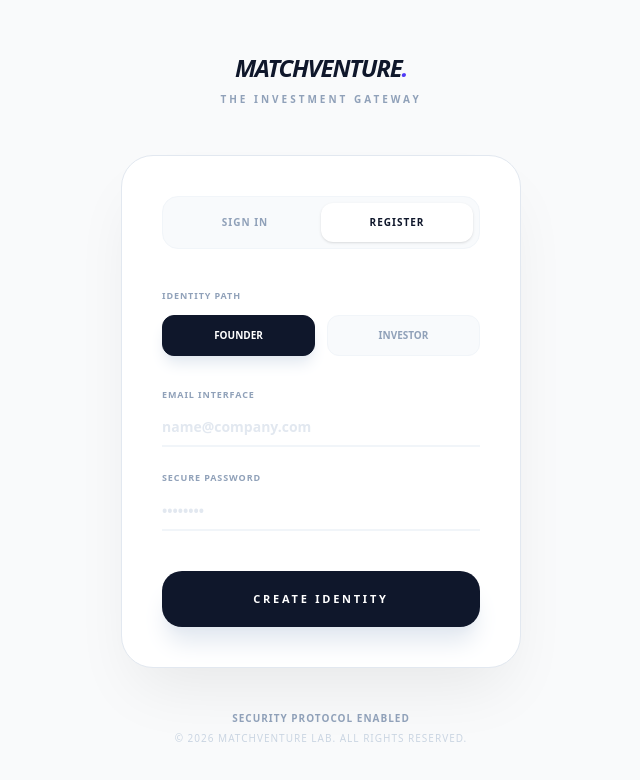
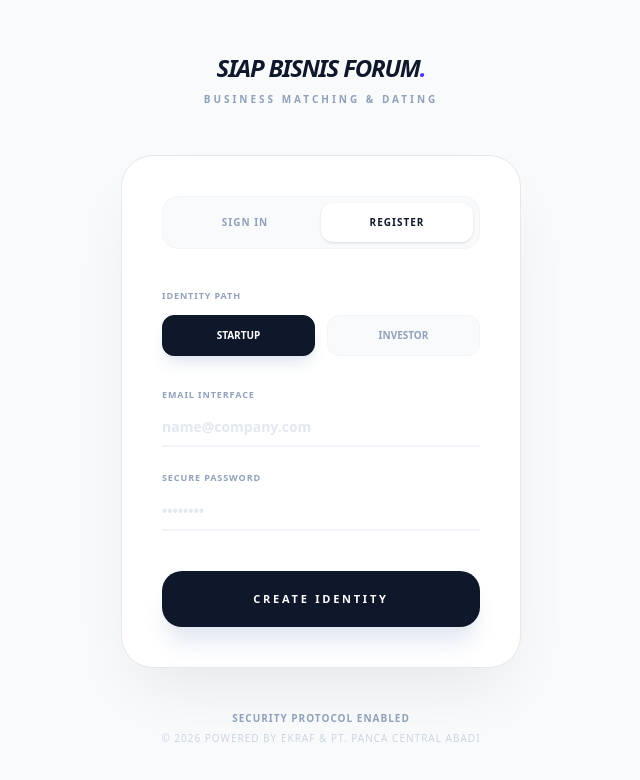
Before and after one commit to Firsaavln/matchmaking-app, a Next.js app: page / in a window 1280 px wide. Both pictures are taken after a click on the button "REGISTER". Shown: the top 780 px of the page, without its empty margins (319-959 px from the left). Built offline with nearby package versions, Linux system fonts and the light colour scheme; no server answers.

Commit message:
menambahkan revisi fitur match dan insight

```diff
--- a/src/app/dashboard/page.tsx
+++ b/src/app/dashboard/page.tsx
@@ -14,6 +14,7 @@ import MatchesTab from '@/components/dashboard/MatchesTab';
 import IdeaForm from '@/components/dashboard/IdeaForm';
 import DetailModal from '@/components/modals/DetailModal';
 import ScheduleModal from '@/components/modals/ScheduleModal';
+import Footer from '@/components/dashboard/Footer';
 
 export default function DashboardPage() {
   const router = useRouter();
@@ -131,10 +132,12 @@ export default function DashboardPage() {
   }
 
   return (
-    <div className="min-h-screen bg-[#FDFDFD]">
+    // Penambahan class flex dan flex-col di sini
+    <div className="min-h-screen bg-[#FDFDFD] flex flex-col">
       <Navbar email={uInfo.email} />
 
-      <main className="max-w-6xl mx-auto px-6 py-12">
+      {/* Penambahan class w-full dan flex-grow di sini */}
+      <main className="max-w-6xl mx-auto w-full px-6 py-12 flex-grow">
         <header className="flex justify-between items-end mb-12">
           <div>
             <h1 className="text-3xl font-black uppercase tracking-tighter text-slate-900 leading-none">Dashboard Control</h1>
@@ -206,6 +209,9 @@ export default function DashboardPage() {
         </div>
       </main>
 
+      {/* PANGGIL FOOTER DI SINI */}
+      <Footer />
+
       {/* ================= MODALS ================= */}
       {selectedIdea && !showScheduleModal && (
         <DetailModal idea={selectedIdea} onClose={() => setSelectedIdea(null)} />
--- a/src/app/page.tsx
+++ b/src/app/page.tsx
@@ -68,10 +68,12 @@ export default function AuthPage() {
         {/* LOGO SECTION */}
         <div className="text-center mb-12">
           <h1 className="text-2xl font-black tracking-tighter uppercase italic text-slate-900">
-            MatchVenture<span className="text-indigo-600">.</span>
+            SIAP BISNIS FORUM
+
+            <span className="text-indigo-600">.</span>
           </h1>
           <p className="text-[10px] font-bold text-slate-400 uppercase tracking-[0.3em] mt-2">
-            The Investment Gateway
+            BUSINESS MATCHING & DATING
           </p>
         </div>
 
@@ -105,7 +107,7 @@ export default function AuthPage() {
                     onClick={() => setRole('founder')}
                     className={`py-3 px-2 rounded-xl border text-[10px] font-bold transition-all ${role === 'founder' ? 'border-slate-900 bg-slate-900 text-white shadow-lg shadow-slate-200' : 'border-slate-100 text-slate-400 bg-slate-50'}`}
                   >
-                    FOUNDER
+                    STARTUP
                   </button>
                   <button
                     type="button"
@@ -158,7 +160,11 @@ export default function AuthPage() {
 
         <p className="text-center mt-10 text-[10px] font-bold text-slate-400 uppercase tracking-widest leading-loose">
           Security Protocol Enabled <br/>
-          <span className="text-slate-300 font-medium">© 2026 MatchVenture Lab. All Rights Reserved.</span>
+          <span className="text-slate-300 font-medium">
+
+            © 2026 Powered by EKRAF & PT. PANCA CENTRAL ABADI
+
+          </span>
         </p>
       </div>
     </div>
--- a/src/components/admin/AdminInsights.tsx
+++ b/src/components/admin/AdminInsights.tsx
@@ -5,17 +5,16 @@ import {
   BarChart, Bar, XAxis, YAxis, Tooltip, ResponsiveContainer,
   PieChart, Pie, Cell, Legend
 } from 'recharts';
-import { BarChart3, PieChart as PieIcon, MapPin, Landmark, Target } from 'lucide-react';
+import { BarChart3, PieChart as PieIcon, MapPin, Landmark, Target, Loader2 } from 'lucide-react';
 
 export default function AdminInsights({ ideas = [], matches = [], users = [] }: any) {
 
-  // 1. STATE SAKTI ANTI-ERROR
   const [isMounted, setIsMounted] = useState(false);
 
+  // Beri delay ekstra 100ms agar animasi transisi CSS selesai dulu
   useEffect(() => {
-    // Memberi tahu React bahwa komponen sudah di-mount di browser
-    // dan aman untuk merender grafik Recharts
-    setIsMounted(true);
+    const timer = setTimeout(() => setIsMounted(true), 100);
+    return () => clearTimeout(timer);
   }, []);
 
   // --- DATA PROCESSING ---
@@ -41,26 +40,28 @@ export default function AdminInsights({ ideas = [], matches = [], users = [] }:
     { name: 'Deal', value: matches.filter((m: any) => m.status === 'accepted').length, color: '#10b981' },
   ].filter(item => item.value > 0);
 
+  if (!isMounted) {
     return (
-    <div className="space-y-10">
-      {/* QUICK CARDS */}
+      <div className="flex flex-col items-center justify-center h-96 opacity-50">
+        <Loader2 className="animate-spin text-slate-400 mb-4" size={32} />
+        <p className="text-[10px] font-black uppercase tracking-widest text-slate-400">Loading Visuals...</p>
+      </div>
+    );
+  }
+
+  return (
+    <div className="space-y-10 animate-in fade-in duration-500">
       <div className="grid grid-cols-1 md:grid-cols-3 gap-6">
         <StatCard label="Startups" val={ideas.length} color="text-slate-900" />
         <StatCard label="Matches" val={matches.length} color="text-indigo-600" />
         <StatCard label="Users" val={users.length} color="text-emerald-600" />
       </div>
 
-      {/* Jika belum mounted, jangan render Recharts dulu (cegah error -1) */}
-      {!isMounted ? (
-        <div className="h-[450px] flex items-center justify-center text-slate-300 font-bold uppercase text-[10px] animate-pulse">
-          Loading Visuals...
-        </div>
-      ) : (
-        <>
       {/* CHARTS ROW 1 */}
       <div className="grid grid-cols-1 lg:grid-cols-2 gap-8">
         <ChartContainer title="Sektor Bisnis" icon={<BarChart3 size={16} className="text-indigo-500" />}>
-              <ResponsiveContainer width="100%" height="100%">
+          {/* HACK: width 99% dan height fixed berupa angka 300 */}
+          <ResponsiveContainer width="99%" height={300}>
             <BarChart data={sectorStats} layout="vertical" margin={{ left: 20 }}>
               <XAxis type="number" hide />
               <YAxis dataKey="name" type="category" fontSize={10} fontWeight="900" width={100} axisLine={false} tickLine={false} />
@@ -71,7 +72,7 @@ export default function AdminInsights({ ideas = [], matches = [], users = [] }:
         </ChartContainer>
 
         <ChartContainer title="Match Status" icon={<PieIcon size={16} className="text-emerald-500" />}>
-              <ResponsiveContainer width="100%" height="100%">
+          <ResponsiveContainer width="99%" height={300}>
             <PieChart>
               <Pie data={matchStats} innerRadius={70} outerRadius={110} paddingAngle={8} dataKey="value">
                 {matchStats.map((e, i) => <Cell key={i} fill={e.color} />)}
@@ -86,7 +87,7 @@ export default function AdminInsights({ ideas = [], matches = [], users = [] }:
       {/* CHARTS ROW 2 */}
       <div className="grid grid-cols-1 lg:grid-cols-2 gap-8">
         <ChartContainer title="Top 5 Domisili" icon={<MapPin size={16} className="text-red-500" />}>
-               <ResponsiveContainer width="100%" height="100%">
+           <ResponsiveContainer width="99%" height={300}>
               <BarChart data={locStats}>
                 <XAxis dataKey="name" fontSize={9} fontWeight="900" axisLine={false} tickLine={false} />
                 <YAxis fontSize={10} fontWeight="900" axisLine={false} tickLine={false} />
@@ -97,7 +98,7 @@ export default function AdminInsights({ ideas = [], matches = [], users = [] }:
         </ChartContainer>
 
         <ChartContainer title="Tren Tahun Pendirian" icon={<Landmark size={16} className="text-amber-500" />}>
-               <ResponsiveContainer width="100%" height="100%">
+           <ResponsiveContainer width="99%" height={300}>
               <BarChart data={yearStats}>
                 <XAxis dataKey="name" fontSize={10} fontWeight="900" axisLine={false} tickLine={false} />
                 <YAxis fontSize={10} fontWeight="900" axisLine={false} tickLine={false} />
@@ -110,7 +111,7 @@ export default function AdminInsights({ ideas = [], matches = [], users = [] }:
 
       {/* CHARTS ROW 3 */}
       <ChartContainer title="Analisis Tujuan Event" icon={<Target size={16} className="text-indigo-500" />}>
-             <ResponsiveContainer width="100%" height="100%">
+         <ResponsiveContainer width="99%" height={300}>
             <BarChart data={goalStats}>
               <XAxis dataKey="name" fontSize={9} fontWeight="900" axisLine={false} tickLine={false} />
               <YAxis fontSize={10} fontWeight="900" axisLine={false} tickLine={false} />
@@ -119,8 +120,6 @@ export default function AdminInsights({ ideas = [], matches = [], users = [] }:
             </BarChart>
          </ResponsiveContainer>
       </ChartContainer>
-        </>
-      )}
     </div>
   );
 }
@@ -129,7 +128,7 @@ export default function AdminInsights({ ideas = [], matches = [], users = [] }:
 
 function StatCard({ label, val, color }: any) {
   return (
-    <div className="bg-white p-8 rounded-[40px] border border-slate-100 shadow-sm">
+    <div className="bg-white p-8 rounded-[40px] border border-slate-100 shadow-sm transition-all hover:shadow-md">
       <p className="text-[10px] font-black text-slate-400 uppercase tracking-widest">{label}</p>
       <h3 className={`text-5xl font-black mt-2 tracking-tighter ${color}`}>{val}</h3>
     </div>
@@ -138,13 +137,12 @@ function StatCard({ label, val, color }: any) {
 
 function ChartContainer({ title, icon, children }: any) {
   return (
-    // 1. Hapus fix h-[450px] dari sini, biarkan tingginya menyesuaikan isi
-    <div className="bg-white p-10 rounded-[50px] border border-slate-100 flex flex-col">
+    // Wrapper-nya dibikin super simple, gak pake aspect-video atau flex-1 lagi
+    <div className="bg-white p-8 lg:p-10 rounded-[50px] border border-slate-100 w-full overflow-hidden">
       <h4 className="text-[11px] font-black uppercase text-slate-900 mb-8 tracking-widest flex items-center gap-2">
         {icon} {title}
       </h4>
-      {/* 2. OBAT FINAL: Beri tinggi pasti di sini (misal: h-[300px]). Hilangkan flex-1 */}
-      <div className="w-full h-[300px]">
+      <div className="w-full">
         {children}
       </div>
     </div>
--- /dev/null
+++ b/src/components/dashboard/Footer.tsx
@@ -0,0 +1,18 @@
+'use client';
+
+export default function Footer() {
+  return (
+    <footer className="w-full bg-white border-t border-slate-100 py-8 mt-auto">
+      {/* flex-col, items-center, dan text-center bakal bikin semuanya persis di tengah */}
+      <div className="max-w-6xl mx-auto px-6 flex flex-col items-center justify-center text-center">
+        <h2 className="text-sm font-black uppercase tracking-tighter text-slate-900">
+          SIAP BISNIS FORUM
+        </h2>
+        <p className="text-[10px] font-bold uppercase tracking-widest text-slate-400 mt-1">
+          © {new Date().getFullYear()} '
+          Powered by EKRAF & PT. PANCA CENTRAL ABADI
+        </p>
+      </div>
+    </footer>
+  );
+}
--- a/src/components/dashboard/Navbar.tsx
+++ b/src/components/dashboard/Navbar.tsx
@@ -23,7 +23,12 @@ export default function Navbar({ email }: { email: string }) {
     <nav className="border-b border-slate-100 bg-white/80 backdrop-blur-md sticky top-0 z-50">
       <div className="max-w-6xl mx-auto px-6 h-20 flex justify-between items-center">
         <div className="flex items-center gap-8">
-          <span className="text-lg font-black tracking-tighter uppercase italic">MatchVenture.</span>
+          <span className="text-xl
+           font-black tracking-tighter uppercase italic">
+
+            SIAP BISNIS FORUM
+
+          </span>
         </div>
 
         <div className="flex items-center gap-6">
```
Lines whose indentation alone changed are shown as unchanged.
